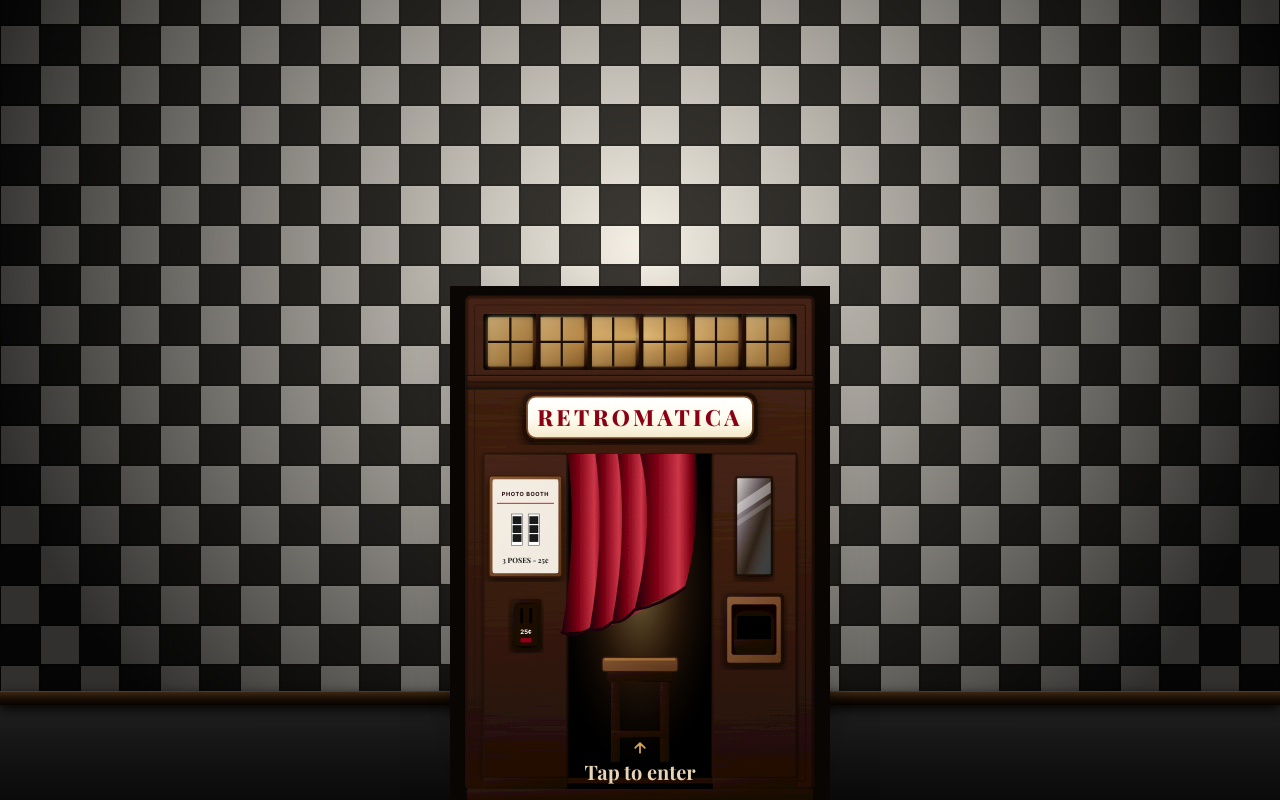
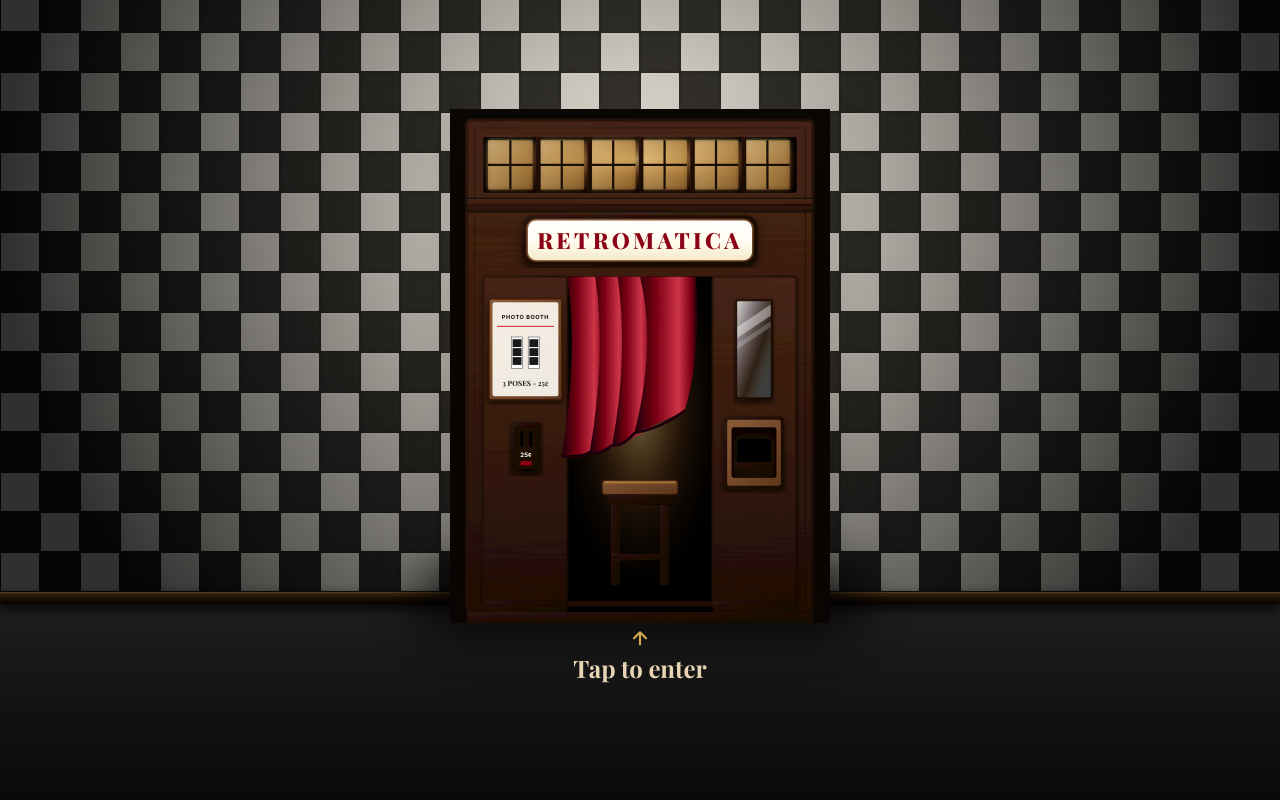
Before and after one commit to abishxk/Photobooth, a React (Vite) app: page / in a window 1280 px wide. Built offline with nearby package versions, Linux system fonts and the light colour scheme; a web font is replaced by a local one.

Commit message:
Revert "Anchor photo booth cabinet base directly to the floor level and baseboard line across all screen sizes"
This reverts commit 740c4655b67d4a1a8bfd2a40ef1c8416ecc9da12.

```diff
--- a/src/components/LandingPage.tsx
+++ b/src/components/LandingPage.tsx
@@ -13,9 +13,9 @@ function sleep(ms: number) {
 function RoomSceneBackground() {
   return (
     <div className="absolute inset-0 pointer-events-none z-0 overflow-hidden select-none">
-      {/* 1. White & Black Tiled Wall (Extends from top down to baseboard) */}
+      {/* 1. White & Black Tiled Wall (Upper 74% of scene) */}
       <div
-        className="absolute top-0 left-0 right-0 bottom-[85px] sm:bottom-[95px] bg-[#121212]"
+        className="absolute top-0 left-0 right-0 h-[74%] bg-[#121212]"
         style={{
           backgroundImage: `
             radial-gradient(circle at 50% 35%, rgba(255, 235, 200, 0.15) 0%, rgba(0, 0, 0, 0.8) 85%),
@@ -27,15 +27,15 @@ function RoomSceneBackground() {
       />
 
       {/* 2. Wooden Baseboard Skirting Mold Trim Line */}
-      <div className="absolute bottom-[85px] sm:bottom-[95px] left-0 right-0 h-3.5 bg-gradient-to-b from-[#3b2713] via-[#1a0f05] to-[#070301] border-t border-[#543b1c] shadow-[0_4px_12px_rgba(0,0,0,0.9)] z-10" />
+      <div className="absolute top-[74%] left-0 right-0 h-3 bg-gradient-to-b from-[#3b2713] via-[#1a0f05] to-[#070301] border-t border-[#543b1c] shadow-[0_4px_12px_rgba(0,0,0,0.9)] z-10" />
 
-      {/* 3. Plain Floor (Bottom area where machine stands) */}
-      <div className="absolute bottom-0 left-0 right-0 h-[85px] sm:h-[95px] bg-gradient-to-b from-[#1c1c1c] via-[#121212] to-[#0a0a0a]">
+      {/* 3. Plain Floor (Lower 26% of scene) */}
+      <div className="absolute top-[74%] left-0 right-0 bottom-0 bg-gradient-to-b from-[#1c1c1c] via-[#121212] to-[#0a0a0a]">
         <div className="absolute inset-0 bg-gradient-to-t from-transparent to-white/5 opacity-30" />
       </div>
 
-      {/* 4. Grounding Shadow directly beneath Photo Booth cabinet base */}
-      <div className="absolute left-1/2 -translate-x-1/2 bottom-[77px] sm:bottom-[87px] w-[270px] sm:w-[370px] h-5 rounded-full bg-black/90 blur-md z-10 pointer-events-none" />
+      {/* 4. Grounding Shadow beneath Photo Booth */}
+      <div className="absolute left-1/2 -translate-x-1/2 top-[71%] w-[380px] sm:w-[440px] h-14 rounded-full bg-black/85 blur-xl z-10 pointer-events-none" />
     </div>
   );
 }
@@ -61,7 +61,7 @@ export default function LandingPage() {
 
   return (
     <motion.div
-      className="relative min-h-[100dvh] flex flex-col items-center justify-end pb-[75px] sm:pb-[85px] overflow-hidden"
+      className="relative min-h-[100dvh] flex flex-col items-center justify-center overflow-hidden"
       style={{
         paddingTop: 'env(safe-area-inset-top)',
         paddingBottom: 'env(safe-area-inset-bottom)',
@@ -76,14 +76,14 @@ export default function LandingPage() {
 
       {/* ── PHOTOBOOTH (click / tap target) ── */}
       <motion.button
-        className="relative w-[75%] sm:w-full max-w-[315px] sm:max-w-[420px] px-2 sm:px-3 focus:outline-none z-20"
+        className="relative w-[75%] sm:w-full max-w-[315px] sm:max-w-[420px] px-2 sm:px-3 focus:outline-none"
         style={{
           cursor: isEntering ? 'default' : 'pointer',
           WebkitTapHighlightColor: 'transparent',
           background: 'none',
           border: 'none',
           // Nudge very slightly on entry — cheap, GPU-friendly
-          transformOrigin: '50% 100%',
+          transformOrigin: '50% 45%',
         }}
         // On entering: barely perceptible zoom nudge — cheap to render
         animate={isEntering ? { scale: 1.06, opacity: 0 } : { scale: 1, opacity: 1 }}
@@ -103,26 +103,27 @@ export default function LandingPage() {
         <PhotoBooth showLive={false} />
       </motion.button>
 
-      {/* ── TAP TO ENTER CTA (Positioned on floor) ── */}
+      {/* ── TAP TO ENTER CTA ── */}
       <motion.div
-        className="absolute bottom-2 sm:bottom-3 left-0 right-0 text-center select-none z-30 pointer-events-none"
+        className="relative mt-2 text-center select-none"
         initial={{ opacity: 0, y: 10 }}
         animate={{ opacity: isEntering ? 0 : 1, y: 0 }}
         transition={{ delay: fromBooth ? 0.1 : 0.35, duration: 0.4 }}
       >
         <motion.div
-          animate={{ y: [0, -4, 0] }}
+          animate={{ y: [0, -5, 0] }}
           transition={{ duration: 2, repeat: Infinity, ease: 'easeInOut' }}
         >
-          <div className="flex flex-col items-center gap-0.5">
-            <svg width="16" height="16" viewBox="0 0 20 20" fill="none" aria-hidden>
+          <div className="flex flex-col items-center gap-1 mb-1">
+            <svg width="20" height="20" viewBox="0 0 20 20" fill="none" aria-hidden>
               <path d="M10 16 L10 4 M4 10 L10 4 L16 10" stroke="#d4a853" strokeWidth="2.2" strokeLinecap="round" strokeLinejoin="round"/>
             </svg>
-            <p className="font-vintage text-lg sm:text-xl font-bold text-sepia-200">
+            <p className="font-vintage text-2xl font-bold text-sepia-200">
               Tap to enter
             </p>
           </div>
         </motion.div>
+
       </motion.div>
 
       {/* Ambient particles instead of cute decorations */}
```
